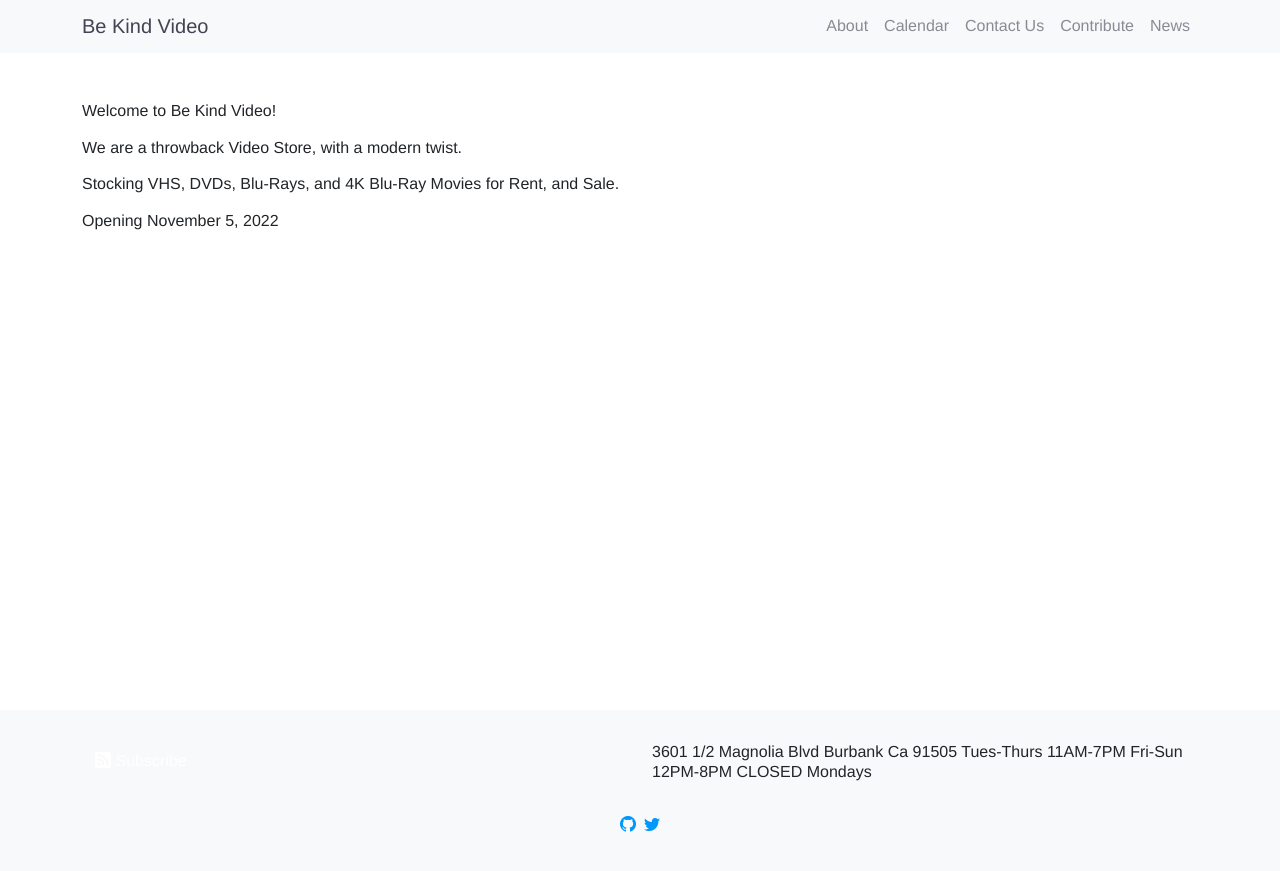
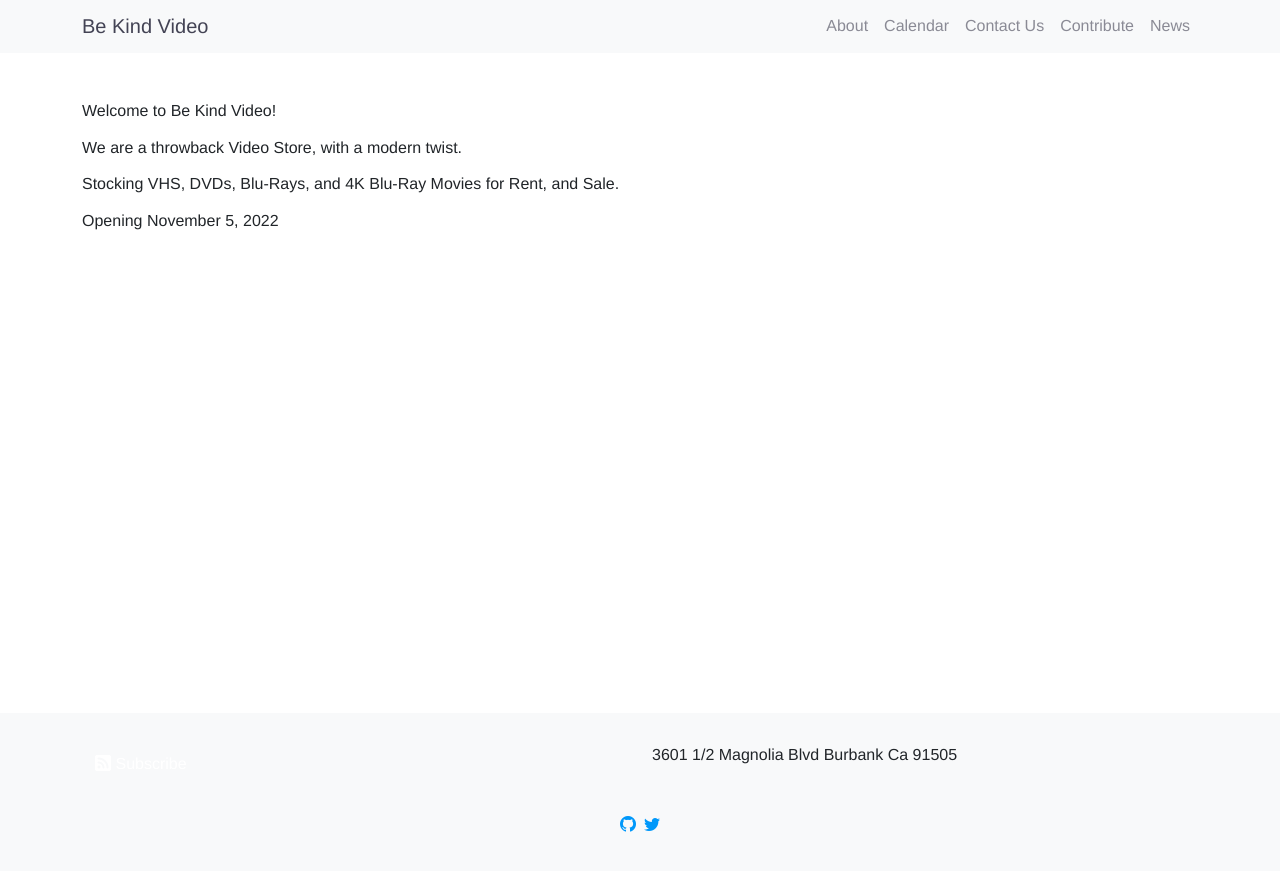
Before and after one commit to arenoir/be-kind-video, a Jekyll site: the page built from index.markdown, in a window 1280 px wide. Shown: the top 871 px of the page. Built offline with Jekyll 4.4.1, drawn with Linux system fonts in a browser that asks for light colours.

Commit message:
Update _config.yml
Took out hours.

```diff
--- a/_config.yml
+++ b/_config.yml
@@ -23,7 +23,6 @@
 description: >- # this means to ignore newlines until "baseurl:"
  3601 1/2 Magnolia Blvd Burbank Ca 91505
 
- Tues-Thurs 11AM-7PM Fri-Sun 12PM-8PM CLOSED Mondays
 baseurl: "" # the subpath of your site, e.g. /blog
 url: "" # the base hostname & protocol for your site, e.g. http://example.com
 
```
